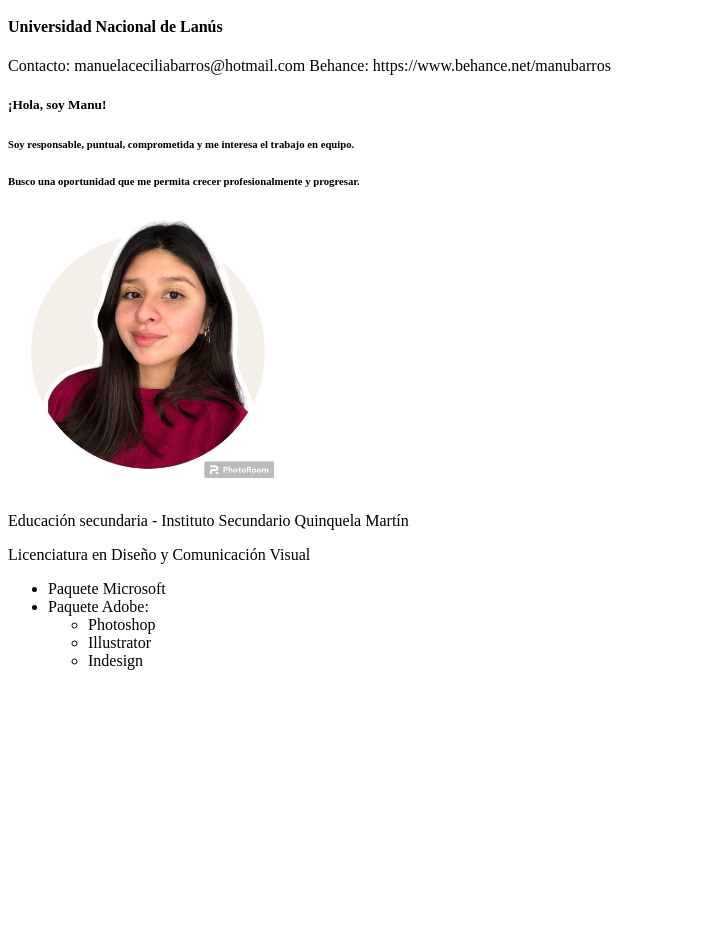
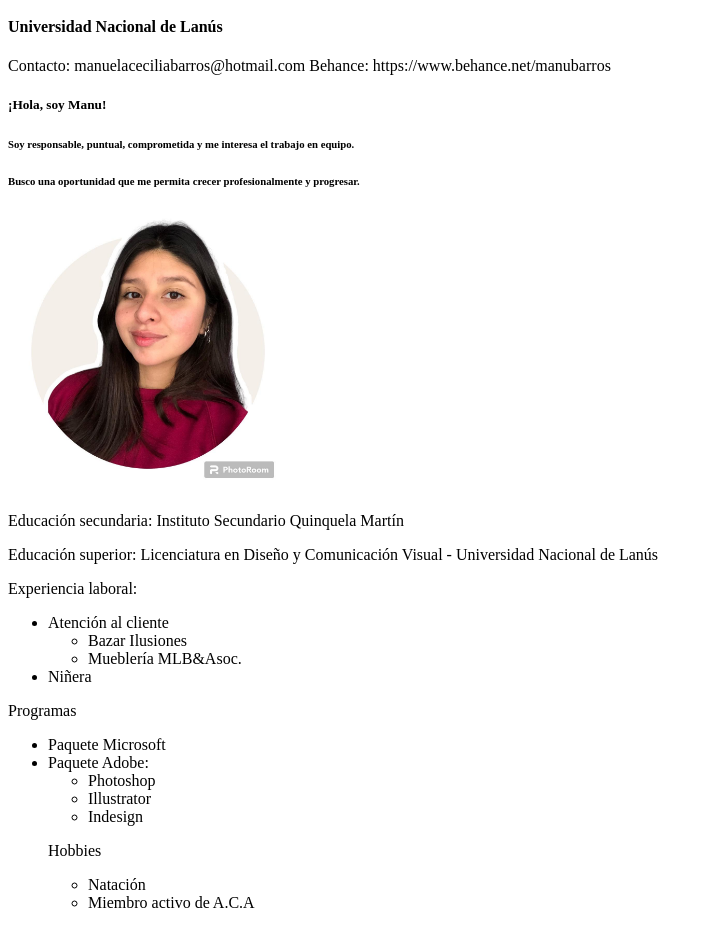
Before and after one commit to ManuelaBarros-C3/mi-primer-sitio, a plain HTML site: page index.html in a window 1280 px wide. Shown: the part 152-1080 px from the top of the page, without its empty margins (0-713 px from the left). Before the commit the page ends 838 px from the top, so only its background shows below. Drawn offline with Linux system fonts and the light colour scheme; files whose address does not match are found by name.

Commit message:
actualizando repo

```diff
--- a/estilos.css
+++ b/estilos.css
@@ -12,3 +12,7 @@ h2  {
     height: 90px;
     background-color: indianred;
 }
+*{
+    margin: 0px;
+    padding: 0px;
+}
--- a/index.html
+++ b/index.html
@@ -27,18 +27,38 @@
                         </article>
                 </section>
                 <aside>
-                    <p> Educación secundaria - Instituto Secundario Quinquela Martín </p>
-                    <p> Licenciatura en Diseño y Comunicación Visual</p>
+                    <p> Educación secundaria: Instituto Secundario Quinquela Martín </p>
+                    <p> Educación superior: Licenciatura en Diseño y Comunicación Visual - Universidad Nacional de Lanús</p>
+                </aside>
+                <aside>
+                    <p> Experiencia laboral: </p>
+                    <ul>
+                        <li>Atención al cliente</li>
+                        <ul>
+                            <li>Bazar Ilusiones</li>
+                            <li>Mueblería MLB&Asoc.</li>
+                        </ul>
+                        <li>Niñera</li>
+                    </ul>
+                </aside>
+                <aside>
+                    <p> Programas</p>
                 </aside>
                     <ul>
                         <li>Paquete Microsoft</li>
                         <li>Paquete Adobe:
                            <ul>
-                            <li> Photoshop </li>
-                            <li> Illustrator </li>
-                            <li> Indesign </li>
+                                <li> Photoshop </li>
+                                <li> Illustrator </li>
+                                <li> Indesign </li>
                         </ul>
-                        </li>
+                <aside>
+                    <p>Hobbies</p>
+                        <ul>
+                            <li>Natación</li>
+                            <li>Miembro activo de A.C.A</li>
+                        </ul>
+                </aside>
                     </main>
             <footer></footer>
     </body>
```
